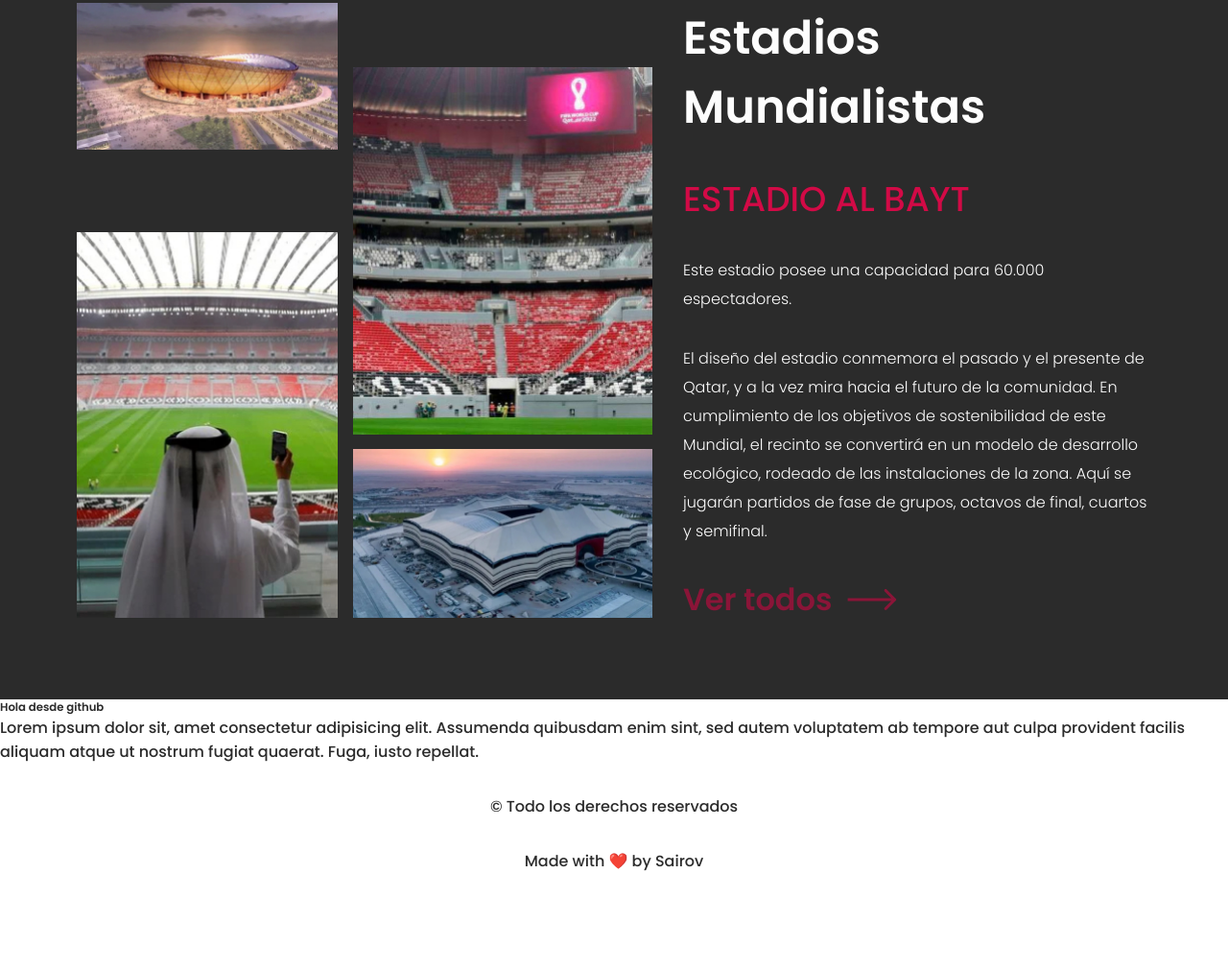
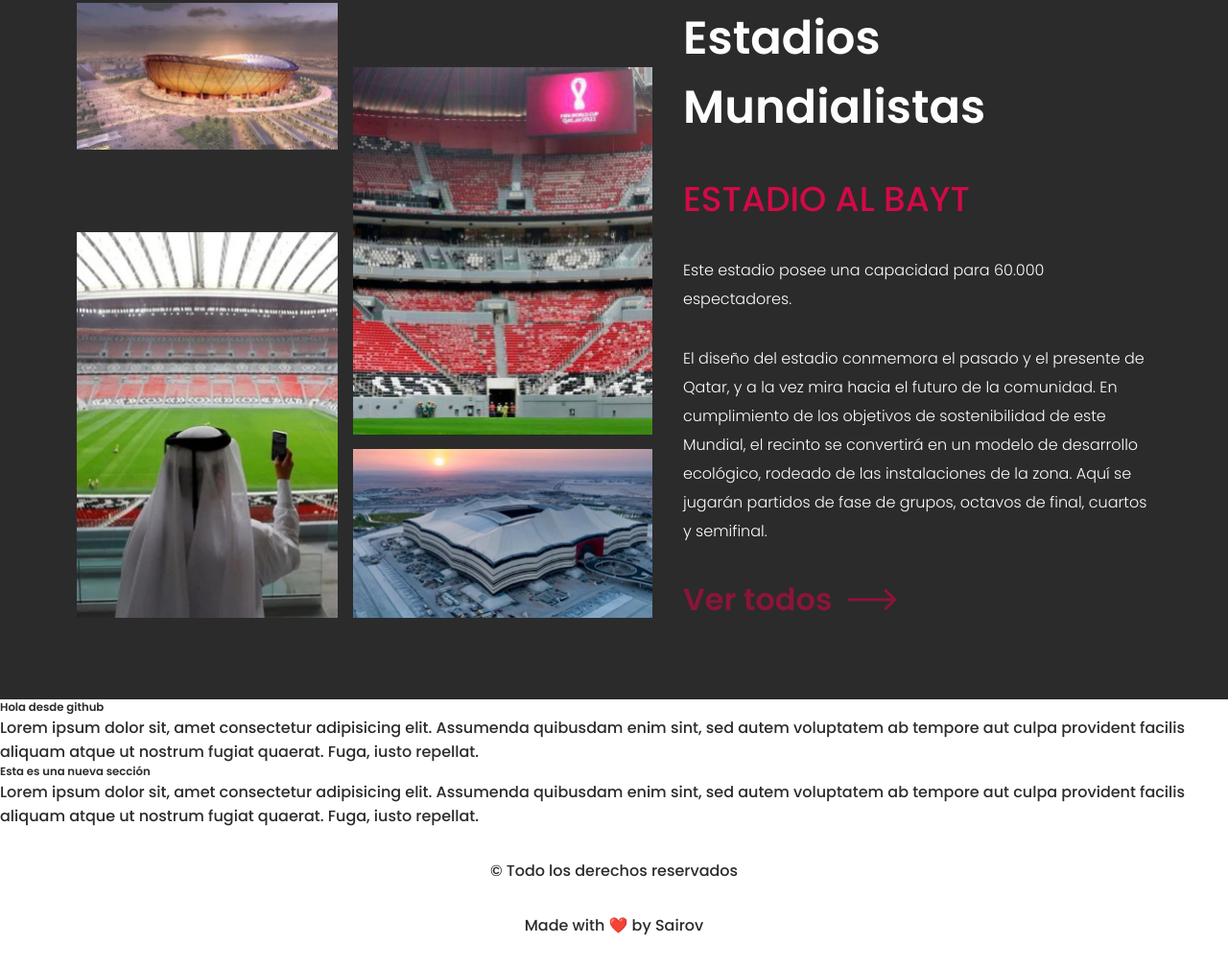
Before and after one commit to sairov/proyecto_44530, a plain HTML site: page index.html in a window 1280 px wide. Shown: the part 1293-2302 px from the top of the page at 96% size. Before the commit the page ends 2235 px from the top, so only its background shows below. Drawn offline with nearby package versions, Linux system fonts and the light colour scheme.

Commit message:
FEAT - tarea 12345 agregué nueva sección de ventas al home

```diff
--- a/index.html
+++ b/index.html
@@ -94,6 +94,10 @@
                 <h3>Hola desde github</h3>
                 <p>Lorem ipsum dolor sit, amet consectetur adipisicing elit. Assumenda quibusdam enim sint, sed autem voluptatem ab tempore aut culpa provident facilis aliquam atque ut nostrum fugiat quaerat. Fuga, iusto repellat.</p>
             </article>
+            <article>
+                <h3>Esta es una nueva sección</h3>
+                <p>Lorem ipsum dolor sit, amet consectetur adipisicing elit. Assumenda quibusdam enim sint, sed autem voluptatem ab tempore aut culpa provident facilis aliquam atque ut nostrum fugiat quaerat. Fuga, iusto repellat.</p>
+            </article>
         </section>
         <footer>
             <p>&copy; Todo los derechos reservados</p>
```
